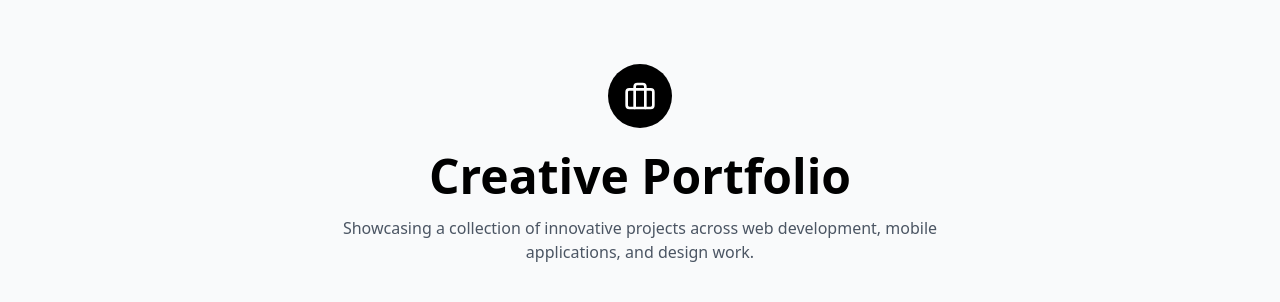
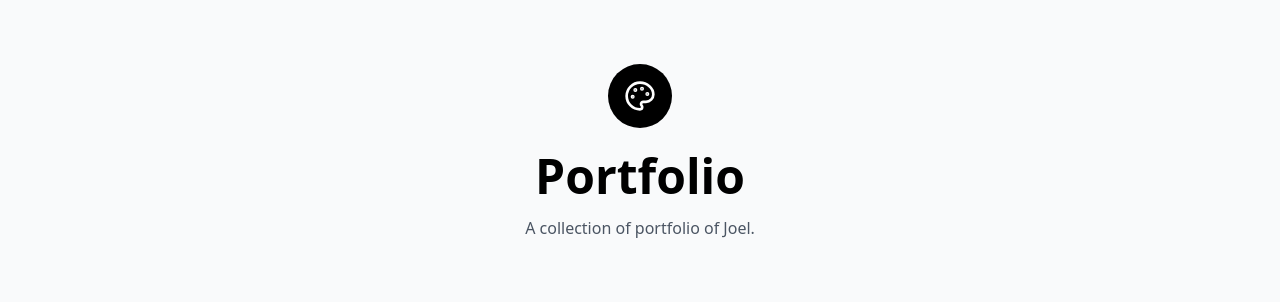
Before and after one commit to iamjoel/portfolio, a React (Vite) app: page / in a window 1280 px wide. Shown: the top 302 px of the page. Built offline with nearby package versions, Linux system fonts and the light colour scheme.

Commit message:
chore: chagne description

```diff
--- a/index.html
+++ b/index.html
@@ -4,7 +4,7 @@
     <meta charset="UTF-8" />
     <link rel="icon" type="image/svg+xml" href="/vite.svg" />
     <meta name="viewport" content="width=device-width, initial-scale=1.0" />
-    <title>Creative Portfolio Website</title>
+    <title>Joel's </title>
   </head>
   <body>
     <div id="root"></div>
--- a/src/App.tsx
+++ b/src/App.tsx
@@ -1,7 +1,7 @@
 import React, { useState } from 'react';
 import { motion, AnimatePresence } from 'framer-motion';
 import { Routes, Route, useLocation } from 'react-router-dom';
-import { Briefcase } from 'lucide-react';
+import { Palette } from 'lucide-react';
 import { ProjectCard } from './components/ProjectCard';
 import { CategoryFilter } from './components/CategoryFilter';
 import { ProjectDetail } from './pages/ProjectDetail';
@@ -35,7 +35,7 @@ function App() {
                     transition={{ delay: 0.2 }}
                     className="w-16 h-16 bg-black rounded-full flex items-center justify-center mx-auto mb-6"
                   >
-                    <Briefcase className="w-8 h-8 text-white" />
+                    <Palette className="w-8 h-8 text-white" />
                   </motion.div>
                   <motion.h1
                     initial={{ opacity: 0 }}
@@ -43,7 +43,7 @@ function App() {
                     transition={{ delay: 0.4 }}
                     className="text-4xl md:text-5xl font-bold mb-4"
                   >
-                    Creative Portfolio
+                    Portfolio
                   </motion.h1>
                   <motion.p
                     initial={{ opacity: 0 }}
@@ -51,8 +51,7 @@ function App() {
                     transition={{ delay: 0.6 }}
                     className="text-gray-600 max-w-2xl mx-auto"
                   >
-                    Showcasing a collection of innovative projects across web development,
-                    mobile applications, and design work.
+                    A collection of portfolio of Joel.
                   </motion.p>
                 </div>
               </motion.header>
```
